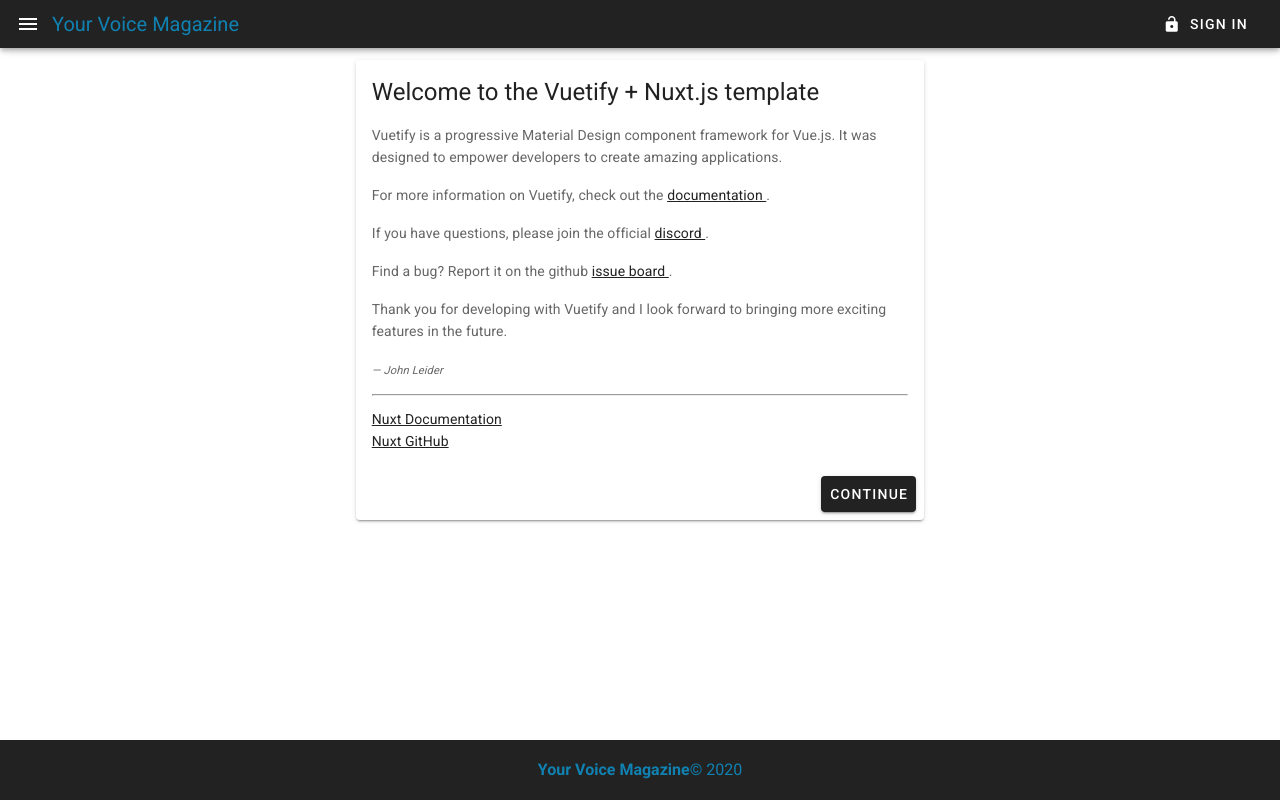
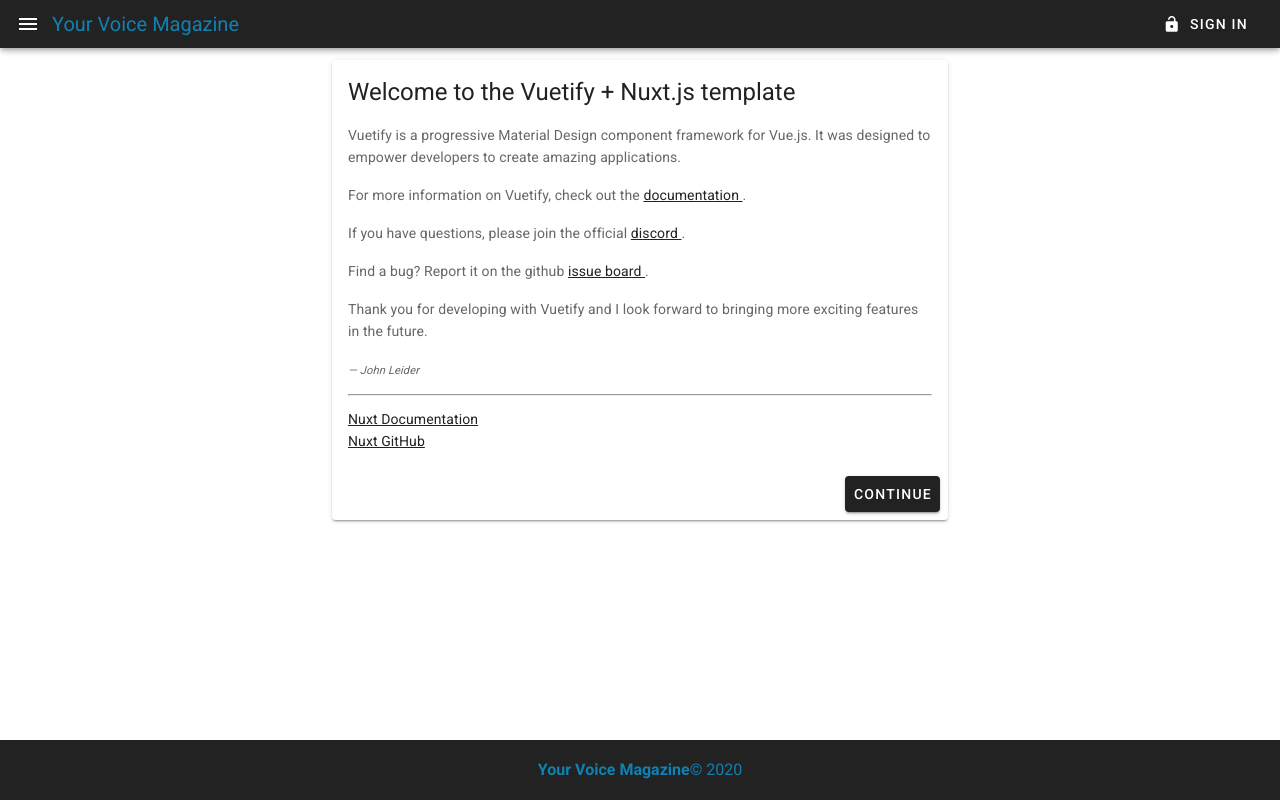
Before and after one commit to EWSD2/your-voice-client, a Nuxt app: page / in a window 1280 px wide. Built offline with nearby package versions, Linux system fonts and the light colour scheme.

Commit message:
Make nuxt view parent container fluid

```diff
--- a/layouts/default.vue
+++ b/layouts/default.vue
@@ -60,7 +60,7 @@
       </v-toolbar-items>
     </v-app-bar>
     <v-main>
-      <v-container>
+      <v-container fluid>
         <nuxt />
       </v-container>
     </v-main>
```
